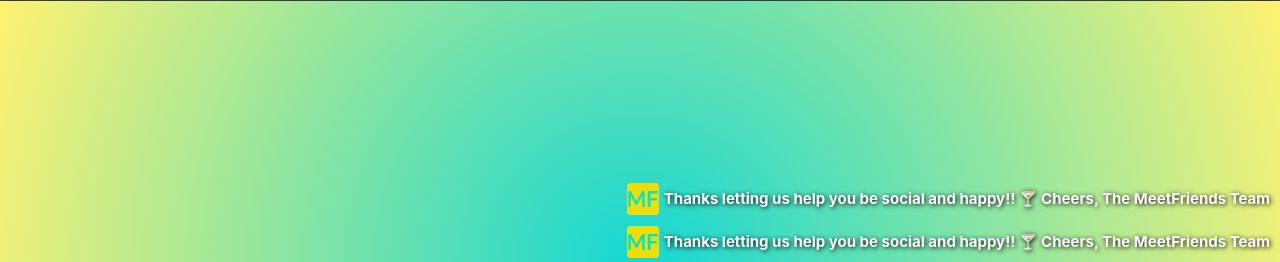
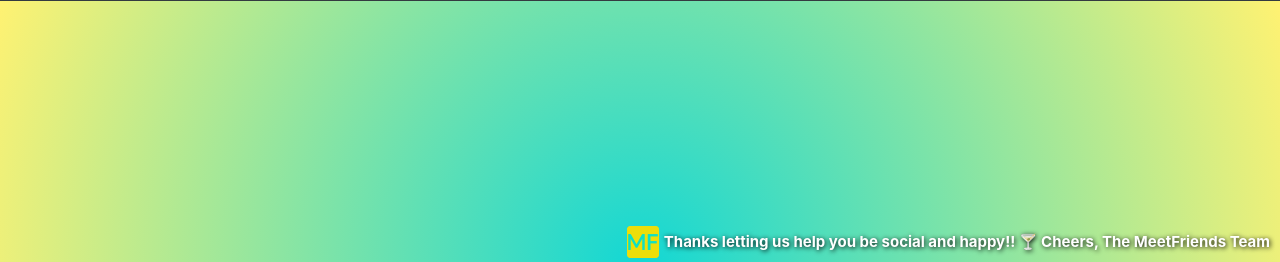
Before and after one commit to SD-github21/meet-friends, a Node server app: page /signup in a window 1280 px wide. Shown: the part 538-800 px from the top of the page. Run offline with Node 20, Linux system fonts and the light colour scheme; some libraries are stand-ins or nearby versions.

Commit message:
fixed merge error

```diff
--- a/public/stylesheets/style.css
+++ b/public/stylesheets/style.css
@@ -116,7 +116,7 @@ body{
 footer{
     position: fixed; left:0px;
     bottom:0px;
-    height:30px;
+    height: 30px;
     width:100%;
     margin-bottom: 5px;
     font-size: 15px;
--- a/views/layouts/main.handlebars
+++ b/views/layouts/main.handlebars
@@ -45,11 +45,5 @@
 {{#if loggedIn}}
 <script src="../javascript/logout.js"></script>
 {{/if}}
+{{> footer}}
 </body>
-
-{{> footer}}
-
-<footer id="footer" class="my-5">
-<img src="../img/favicon_io (6)/favicon.png" alt="yellow and Blue MF logo" />
-     Thanks letting us help you be social and happy!!    🍸 Cheers, The MeetFriends Team
-</footer>
--- a/views/partials/footer.handlebars
+++ b/views/partials/footer.handlebars
@@ -1,4 +1,4 @@
-  <footer class ="mt-auto">
-  <img src="../img/favicon_io (6)/favicon.png" alt="yellow and Blue MF logo" />
+<footer id="footer" class="mt-auto">
+<img src="../img/favicon_io (6)/favicon.png" alt="yellow and Blue MF logo" />
      Thanks letting us help you be social and happy!!    🍸 Cheers, The MeetFriends Team
 </footer>
```
